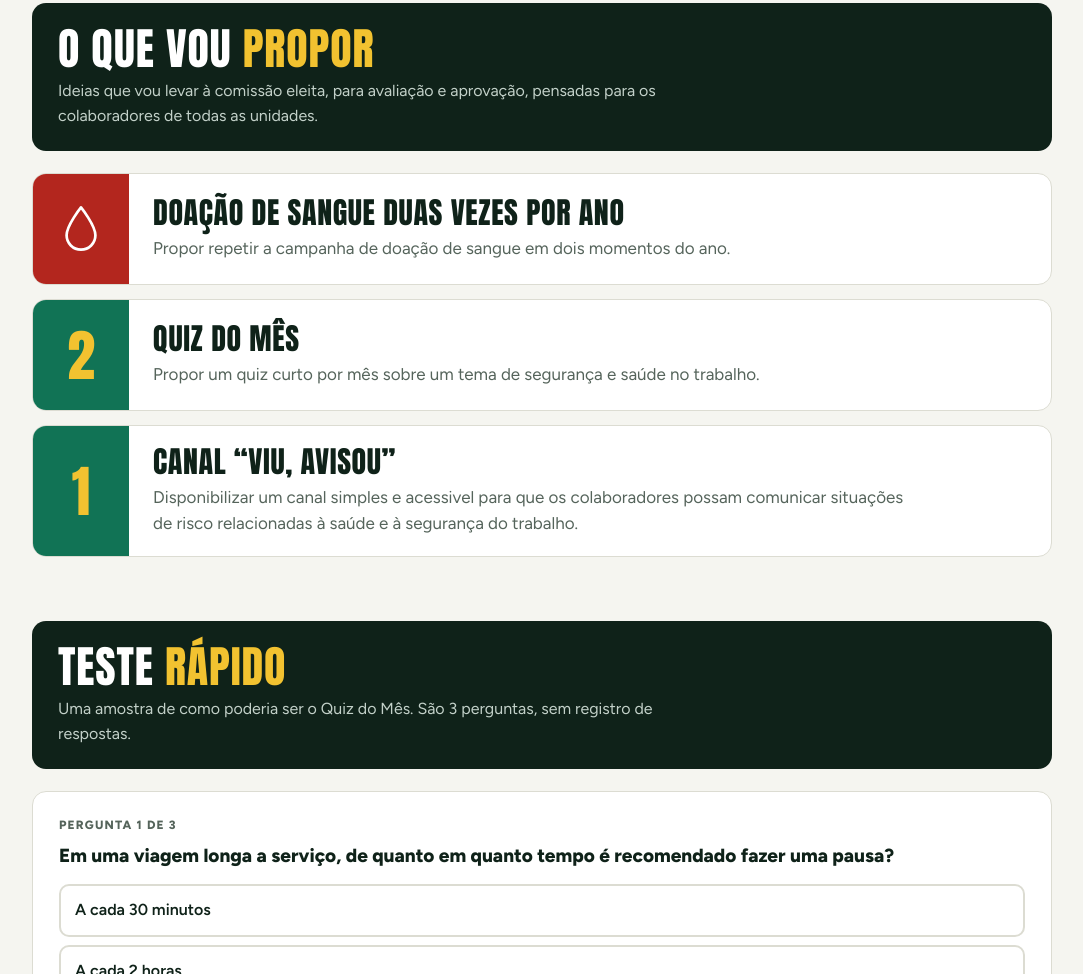
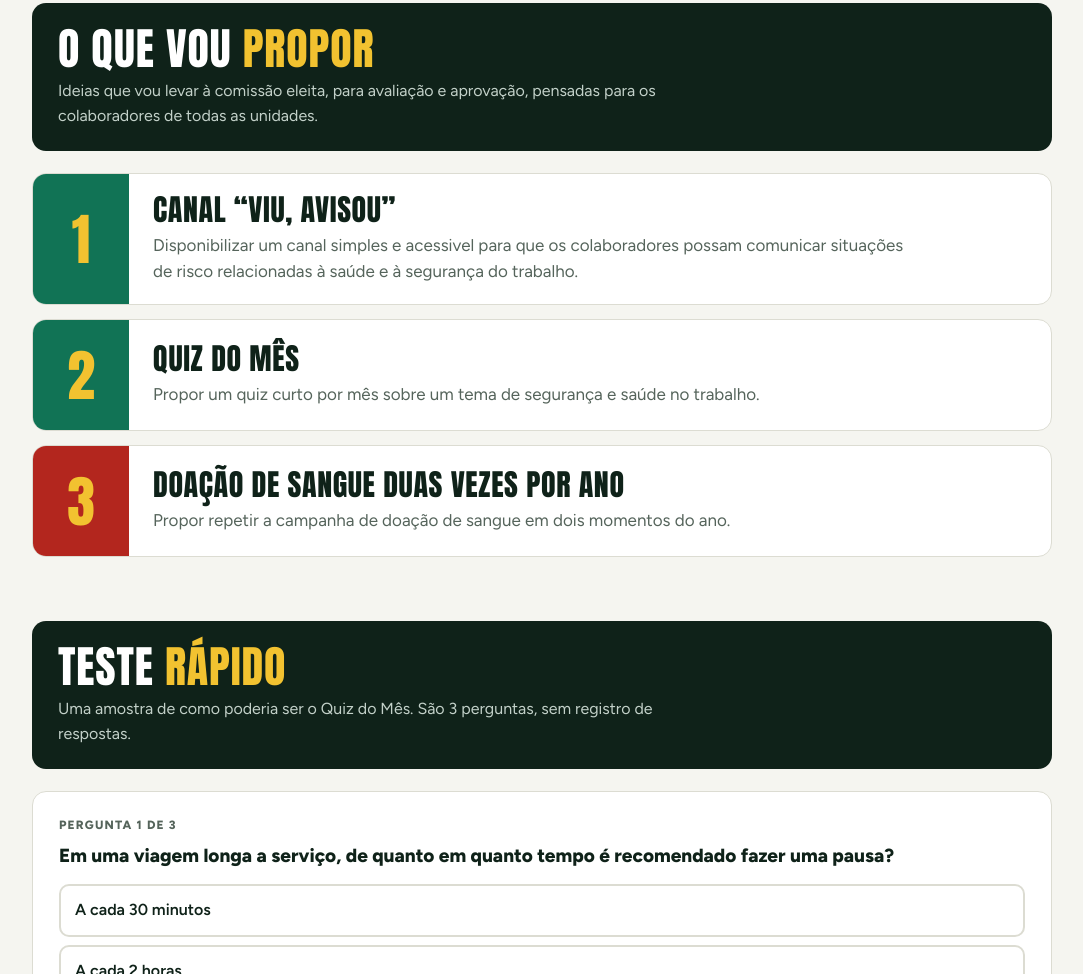
Before and after one commit to newgiovanni0833/voteNewtonGiovanni, a plain HTML site: page index.html in a window 1280 px wide. Shown: the part 1168-2142 px from the top of the page, without its empty margins (98-1181 px from the left). Drawn offline with Linux system fonts and the light colour scheme.

Commit message:
Update index.html

```diff
--- a/index.html
+++ b/index.html
@@ -269,9 +269,9 @@ footer{padding:22px 0 30px;font-size:13px;color:var(--muted)}
       <p>Ideias que vou levar à comissão eleita, para avaliação e aprovação, pensadas para os colaboradores de todas as unidades.</p>
     </div>
     <div class="props">
-      <article class="prop blood"><div class="side"><svg width="36" height="48" viewBox="0 0 40 52" aria-hidden="true"><path d="M20 2C20 2 4 22 4 33a16 16 0 0 0 32 0C36 22 20 2 20 2z" fill="none" stroke="#ffffff" stroke-width="3" stroke-linejoin="round"/></svg></div><div class="body"><h3>Doação de sangue duas vezes por ano</h3><p>Propor repetir a campanha de doação de sangue em dois momentos do ano.</p></div></article>
+      <article class="prop"><div class="side">1</div><div class="body"><h3>Canal “Viu, avisou”</h3><p>Disponibilizar um canal simples e acessivel para que os colaboradores possam comunicar situações de risco relacionadas à saúde e à segurança do trabalho.</p></div></article>
       <article class="prop"><div class="side">2</div><div class="body"><h3>Quiz do Mês</h3><p>Propor um quiz curto por mês sobre um tema de segurança e saúde no trabalho.</p></div></article>
-      <article class="prop"><div class="side">1</div><div class="body"><h3>Canal “Viu, avisou”</h3><p>Disponibilizar um canal simples e acessivel para que os colaboradores possam comunicar situações de risco relacionadas à saúde e à segurança do trabalho.</p></div></article>
+      <article class="prop blood"><div class="side">3</div><div class="body"><h3>Doação de sangue duas vezes por ano</h3><p>Propor repetir a campanha de doação de sangue em dois momentos do ano.</p></div></article>
     </div>
   </div>
 </section>
```
